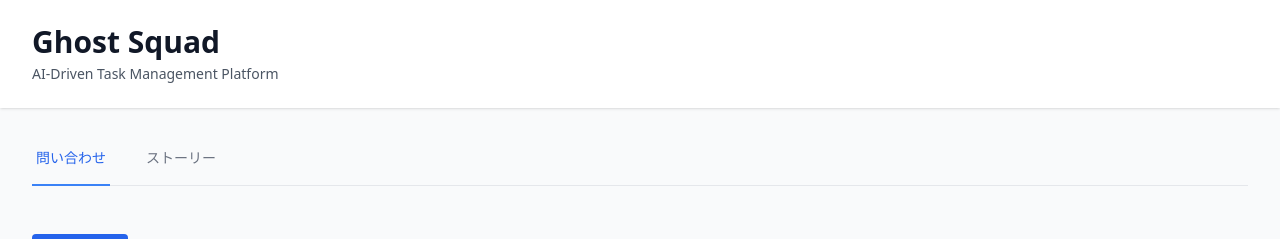
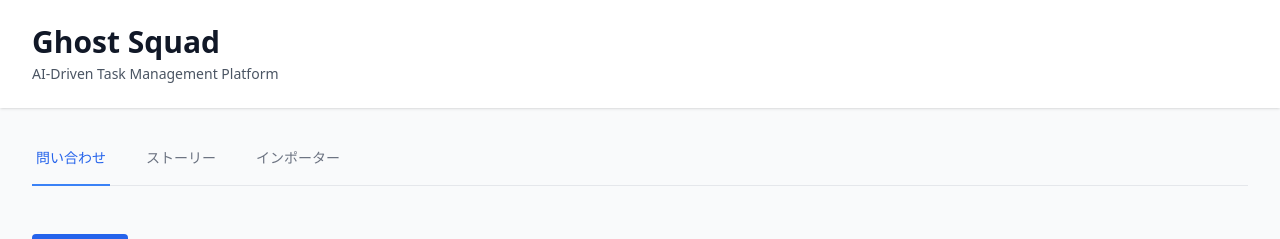
Before and after one commit to ohr486/ghost-squad, a React (Create React App) app in the folder web/: page / in a window 1280 px wide. Shown: the top 239 px of the page. Built offline with nearby package versions, Linux system fonts and the light colour scheme; no server answers.

Commit message:
add importer tab

```diff
--- a/web/src/App.tsx
+++ b/web/src/App.tsx
@@ -12,6 +12,7 @@ import { InquiryForm } from "./components/InquiryForm";
 import { StoryForm } from "./components/StoryForm";
 import StoryList from "./components/StoryList";
 import StoryDetail from "./components/StoryDetail";
+import { ImporterPage } from "./components/importer";
 import { createInquiry, listInquiries } from "./services/inquiryApi";
 import { createStory } from "./services/storyApi";
 import type { CreateStoryRequest } from "./types";
@@ -25,7 +26,7 @@ const queryClient = new QueryClient({
   },
 });
 
-type Tab = "inquiries" | "stories";
+type Tab = "inquiries" | "stories" | "importer";
 
 /**
  * アプリケーションのメインコンテンツ
@@ -148,12 +149,22 @@ function AppContent(): JSX.Element {
             >
               ストーリー
             </button>
+            <button
+              onClick={() => handleTabChange("importer")}
+              className={`${
+                activeTab === "importer"
+                  ? "border-blue-500 text-blue-600"
+                  : "border-transparent text-gray-500 hover:text-gray-700 hover:border-gray-300"
+              } whitespace-nowrap py-4 px-1 border-b-2 font-medium text-sm`}
+            >
+              インポーター
+            </button>
           </nav>
         </div>
       </div>
 
       <main className="max-w-7xl mx-auto py-6 sm:px-6 lg:px-8">
-        {activeTab === "inquiries" ? (
+        {activeTab === "inquiries" && (
           // 問い合わせタブのコンテンツ
           <>
             {showCreateForm ? (
@@ -200,7 +211,9 @@ function AppContent(): JSX.Element {
               </div>
             )}
           </>
-        ) : (
+        )}
+
+        {activeTab === "stories" && (
           // ストーリータブのコンテンツ
           <>
             {selectedStoryId ? (
@@ -231,6 +244,13 @@ function AppContent(): JSX.Element {
             )}
           </>
         )}
+
+        {activeTab === "importer" && (
+          // インポータータブのコンテンツ
+          <div className="px-4 py-6 sm:px-0">
+            <ImporterPage />
+          </div>
+        )}
       </main>
 
       {/* ストーリー作成フォームモーダル */}
```
